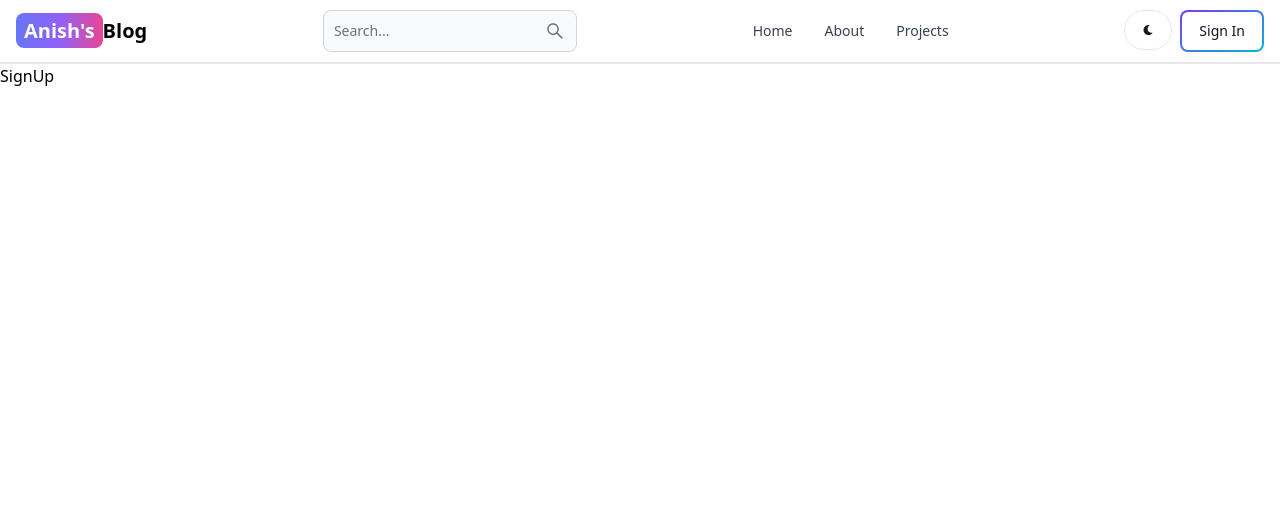
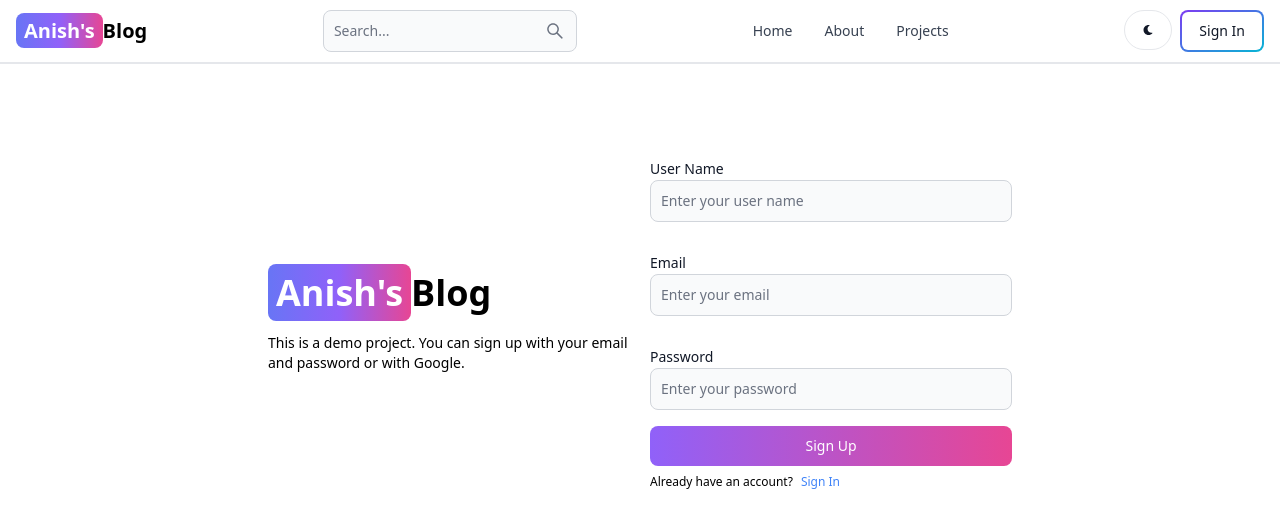
Before and after one commit to anish-pillai/mern-blog, a React (Vite) app in the folder client/: page /sign-up in a window 1280 px wide. Shown: the top 528 px of the page. Built offline with nearby package versions, Linux system fonts and the light colour scheme.

Commit message:
Complete Sign-up page UI

```diff
--- a/client/src/pages/SignUp.jsx
+++ b/client/src/pages/SignUp.jsx
@@ -1,5 +1,63 @@
+import { Button, Label, TextInput } from 'flowbite-react';
+import { Link } from 'react-router-dom';
 const SignUp = () => {
-  return <div>SignUp</div>;
+  return (
+    <div className='min-h-screen mt-20'>
+      <div className='flex p-3 max-w-3xl mx-auto flex-col md:flex-row md:items-center gap-5'>
+        {/* left side content */}
+        <div className='flex-1'>
+          <Link to='/' className='font-bold dark:text-white text-4xl'>
+            <span className='px-2 py-1 bg-gradient-to-r from-indigo-500 via-purple-500 to-pink-500 rounded-lg text-white'>
+              Anish's
+            </span>
+            Blog
+          </Link>
+          <p className='text-sm mt-5'>
+            This is a demo project. You can sign up with your email and password
+            or with Google.
+          </p>
+        </div>
+        {/* right side content */}
+        <div className='flex-1'>
+          <form className='flex flex-col gap-4'>
+            <div>
+              <Label value='User Name' />
+              <TextInput
+                type='text'
+                placeholder='Enter your user name'
+                required={true}
+              />
+            </div>
+            <div className='mt-3'>
+              <Label value='Email' />
+              <TextInput
+                type='email'
+                placeholder='Enter your email'
+                required={true}
+              />
+            </div>
+            <div className='mt-3'>
+              <Label value='Password' />
+              <TextInput
+                type='password'
+                placeholder='Enter your password'
+                required={true}
+              />
+            </div>
+            <Button type='submit' gradientDuoTone='purpleToPink'>
+              Sign Up
+            </Button>
+          </form>
+          <div className='flex gap-2 text-xs mt-2'>
+            <span>Already have an account?</span>
+            <Link to='/sign-in' className='text-blue-500'>
+              Sign In
+            </Link>
+          </div>
+        </div>
+      </div>
+    </div>
+  );
 };
 
 export default SignUp;
```
